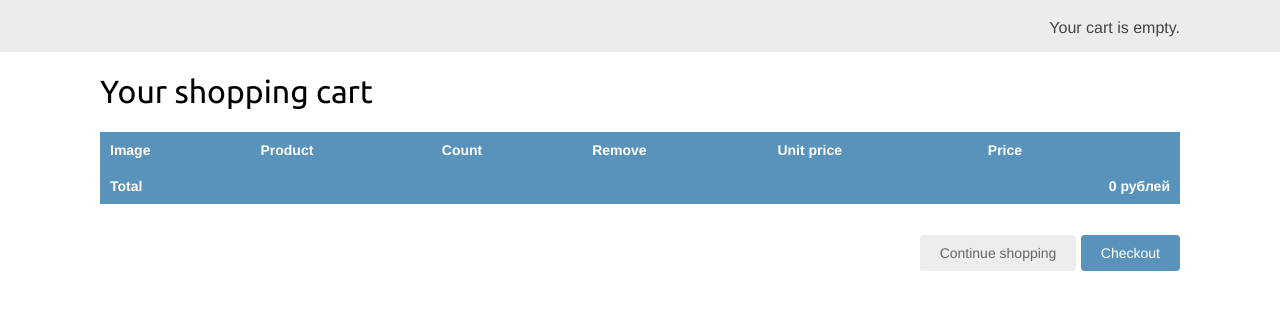
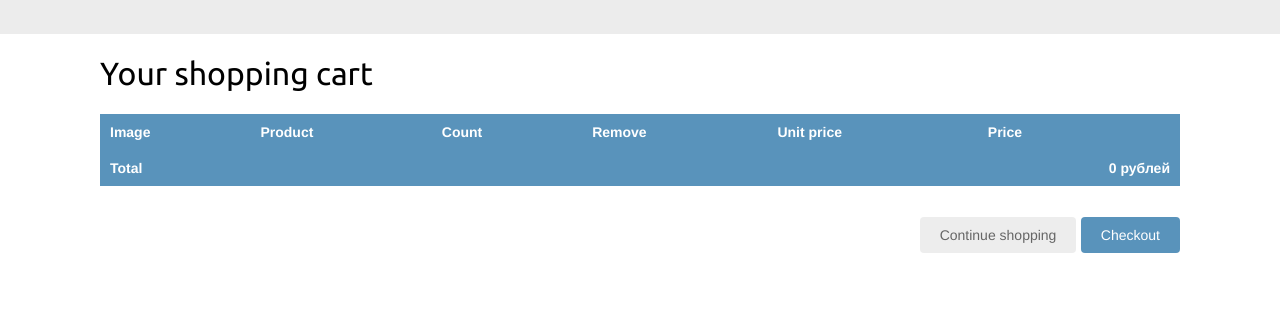
Before and after one commit to VasiliyHaroshka/InternetShop, a Django app: page /cart/ in a window 1280 px wide. Shown: the part 46-356 px from the top of the page. Run offline with Django 5.2, Linux system fonts and the light colour scheme; parts of the project's set-up code (start-up, migrations or seed data) failed here and were passed over.

Commit message:
app payment

```diff
--- a/InternetShop/orders/models.py
+++ b/InternetShop/orders/models.py
@@ -74,7 +74,7 @@ class OrderItem(models.Model):
     )
 
     def __str__(self):
-        return self.id
+        return str(self.id)
 
     def get_cost(self):
         """Return cost of certain product in the order"""
--- a/InternetShop/shop/templates/shop/base.html
+++ b/InternetShop/shop/templates/shop/base.html
@@ -12,15 +12,15 @@
         </div>
         <div id="subheader">
             <div class="cart">
-                {% with total_items=cart|length %}
-                    {% if total_items > 0 %}
-                        <a href="{% url 'cart:cart_detail' %}">&#128722;:</a>
-                        {{ total_items }} product{{ total_items|pluralize }}.
-                        Total price: {{ cart.get_total_price }} рублей.
-                    {% else %}
-                        Your cart is empty.
-                    {% endif %}
-                {% endwith %}
+<!--                {% with total_items=cart|length %}-->
+<!--                    {% if total_items > 0 %}-->
+<!--                        <a href="{% url 'cart:cart_detail' %}">&#128722;:</a>-->
+<!--                        {{ total_items }} product{{ total_items|pluralize }}.-->
+<!--                        Total price: {{ cart.get_total_price }} рублей.-->
+<!--                    {% else %}-->
+<!--                        Your cart is empty.-->
+<!--                    {% endif %}-->
+<!--                {% endwith %}-->
             </div>
         </div>
         <div id="content">
```
Also changed, not shown: InternetShop/orders/migrations/0002_alter_order_options_rename_count_orderitem_quantity.py (added), InternetShop/orders/migrations/0003_remove_orderitem_quantity.py (added), InternetShop/orders/migrations/0004_orderitem_quantity.py (added), InternetShop/orders/migrations/0005_rename_quantity_orderitem_count.py (added).
